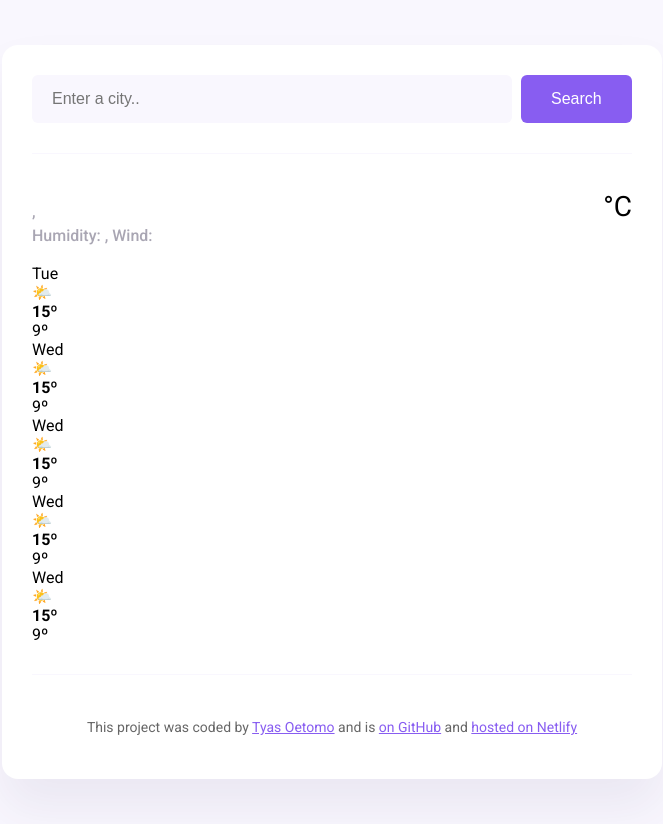
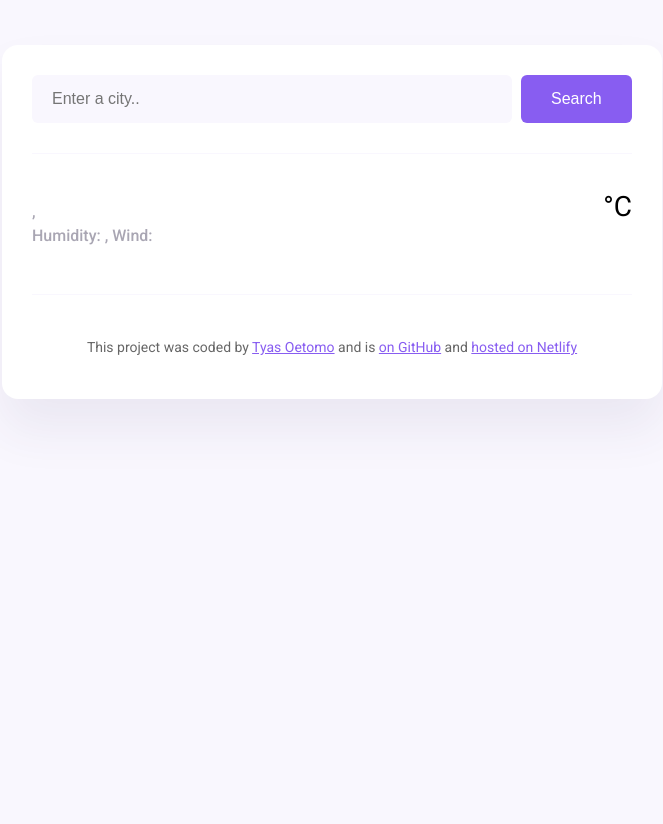
Before and after one commit to TyasOetomo/PlusFinalProject-Weather-Forecast, a website: page index.html in a window 1280 px wide. Shown: the whole page, without its empty margins (308-971 px from the left). After the commit the page ends 800 px from the top, so only its background shows below. Drawn offline with nearby package versions, Linux system fonts and the light colour scheme.

Commit message:
Update index.html

```diff
--- a/index.html
+++ b/index.html
@@ -45,58 +45,7 @@
             <div class="weather-app-unit">°C</div>
           </div>
         </div>
-        <div class="weather-forecast">
-            <div class="weather-forecast-day">
-              <div class="weather-forecast-date">Tue</div>
-              <div class="weather-forecast-icon">🌤️</div>
-              <div class="weather-forecast-temperatures">
-                <div class="weather-forecast-temperature">
-                  <strong>15º</strong>
-                </div>
-                <div class="weather-forecast-temperature">9º</div>
-              </div>
-            </div>
-            <div class="weather-forecast-day">
-              <div class="weather-forecast-date">Wed</div>
-              <div class="weather-forecast-icon">🌤️</div>
-              <div class="weather-forecast-temperatures">
-                <div class="weather-forecast-temperature">
-                  <strong>15º</strong>
-                </div>
-                <div class="weather-forecast-temperature">9º</div>
-              </div>
-            </div>
-            <div class="weather-forecast-day">
-              <div class="weather-forecast-date">Wed</div>
-              <div class="weather-forecast-icon">🌤️</div>
-              <div class="weather-forecast-temperatures">
-                <div class="weather-forecast-temperature">
-                  <strong>15º</strong>
-                </div>
-                <div class="weather-forecast-temperature">9º</div>
-              </div>
-            </div>
-            <div class="weather-forecast-day">
-              <div class="weather-forecast-date">Wed</div>
-              <div class="weather-forecast-icon">🌤️</div>
-              <div class="weather-forecast-temperatures">
-                <div class="weather-forecast-temperature">
-                  <strong>15º</strong>
-                </div>
-                <div class="weather-forecast-temperature">9º</div>
-              </div>
-            </div>
-            <div class="weather-forecast-day">
-              <div class="weather-forecast-date">Wed</div>
-              <div class="weather-forecast-icon">🌤️</div>
-              <div class="weather-forecast-temperatures">
-                <div class="weather-forecast-temperature">
-                  <strong>15º</strong>
-                </div>
-                <div class="weather-forecast-temperature">9º</div>
-              </div>
-            </div>
-          </div>
+        <div class="weather-forecast" id="forecast"></div>
       </main>
       <footer>
         <p>
```
